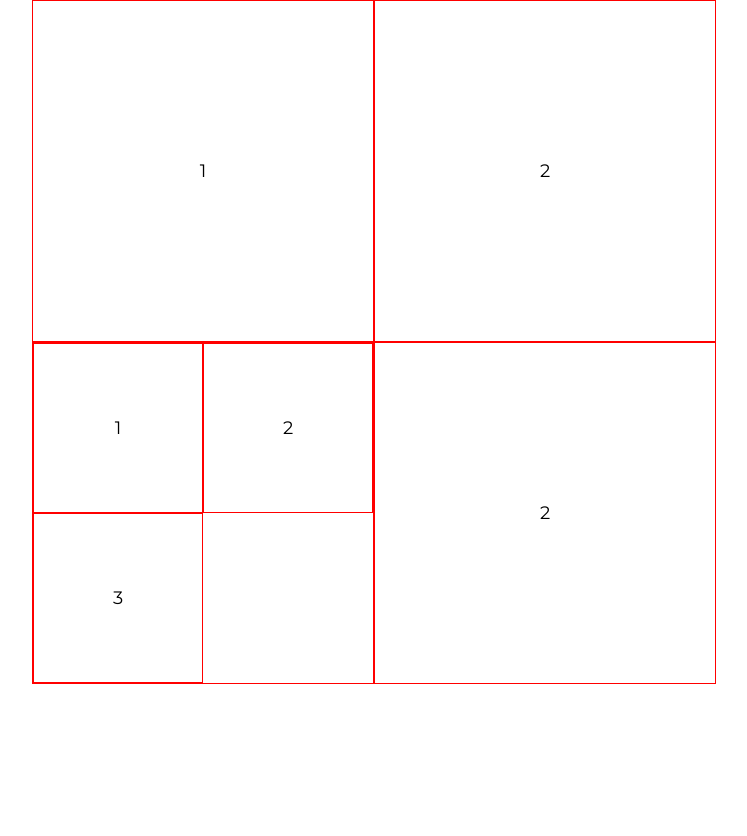
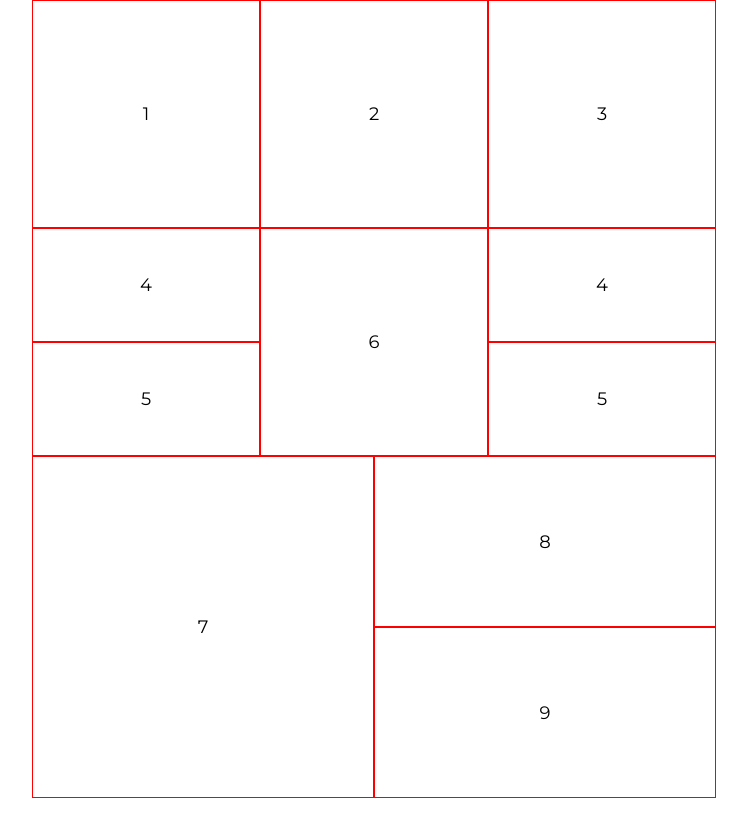
Before and after one commit to cesalberca/Portfolio, a website: page src/index.html in a window 1280 px wide. Shown: the whole page, without its empty margins (266-1013 px from the left). Before the commit the page ends 800 px from the top, so only its background shows below. Drawn offline with Linux system fonts and the light colour scheme.

Commit message:
Versión inicial del grid

```diff
--- a/src/css/base/grid.css
+++ b/src/css/base/grid.css
@@ -20,12 +20,18 @@
     display: flex;
     flex-direction: row;
     flex-wrap: wrap;
+
+    flex: 1;
+}
+
+/*Grids dentro de grids necesario el poner en distintas filas, no columnas*/
+.grid__row > .grid__row {
+    flex-direction: column;
 }
 
 .grid__box {
     position: relative;
-    width: 50%;
-    border: 1px solid red;
+    flex: 1;
 }
 
 .grid__box:before {
@@ -44,6 +50,8 @@
     display: flex;
     justify-content: center;
     align-items: center;
+
+    border: 1px solid red;
 }
 
 .row {
--- a/src/index.html
+++ b/src/index.html
@@ -19,6 +19,8 @@
 
         <section class="container">
             <div class="grid">
+
+                <!--Primera columna-->
                 <div class="grid__row">
                     <div class="grid__box">
                         <div class="grid__box__content">
@@ -30,34 +32,59 @@
                             <span>2</span>
                         </div>
                     </div>
+                    <div class="grid__box">
+                        <div class="grid__box__content">
+                            <span>3</span>
+                        </div>
+                    </div>
+                </div>
+
+                <!--Segunda columna-->
+                <div class="grid__row">
+                    <div class="grid__row">
+                        <div class="grid__box">
+                            <div class="grid__box__content"><span>4</span></div>
+                        </div>
+                        <div class="grid__box">
+                            <div class="grid__box__content"><span>5</span></div>
+                        </div>
+                    </div>
+
+                    <div class="grid__box">
+                        <div class="grid__box__content"><span>6</span></div>
+                    </div>
+
+                    <div class="grid__row">
+                        <div class="grid__box">
+                            <div class="grid__box__content"><span>4</span></div>
+                        </div>
+                        <div class="grid__box">
+                            <div class="grid__box__content"><span>5</span></div>
+                        </div>
+                    </div>
                 </div>
 
                 <div class="grid__row">
                     <div class="grid__box">
                         <div class="grid__box__content">
-                            <div class="grid">
-                                <div class="grid__row">
-                                    <div class="grid__box">
-                                        <div class="grid__box__content"><span>1</span></div>
-                                    </div>
-                                    <div class="grid__box">
-                                        <div class="grid__box__content"><span>2</span></div>
-                                    </div>
-                                </div>
-                                <div class="grid__row">
-                                    <div class="grid__box">
-                                        <div class="grid__box__content"><span>3</span></div>
-                                    </div>
-                                </div>
+                            <span>7</span>
+                        </div>
+                    </div>
+
+                    <div class="grid__row">
+                        <div class="grid__box">
+                            <div class="grid__box__content">
+                                <span>8</span>
+                            </div>
+                        </div>
+                        <div class="grid__box">
+                            <div class="grid__box__content">
+                                <span>9</span>
                             </div>
                         </div>
                     </div>
-                    <div class="grid__box">
-                        <div class="grid__box__content">
-                            <span>2</span>
-                        </div>
-                    </div>
                 </div>
+
             </div>
         </section>
 
```
